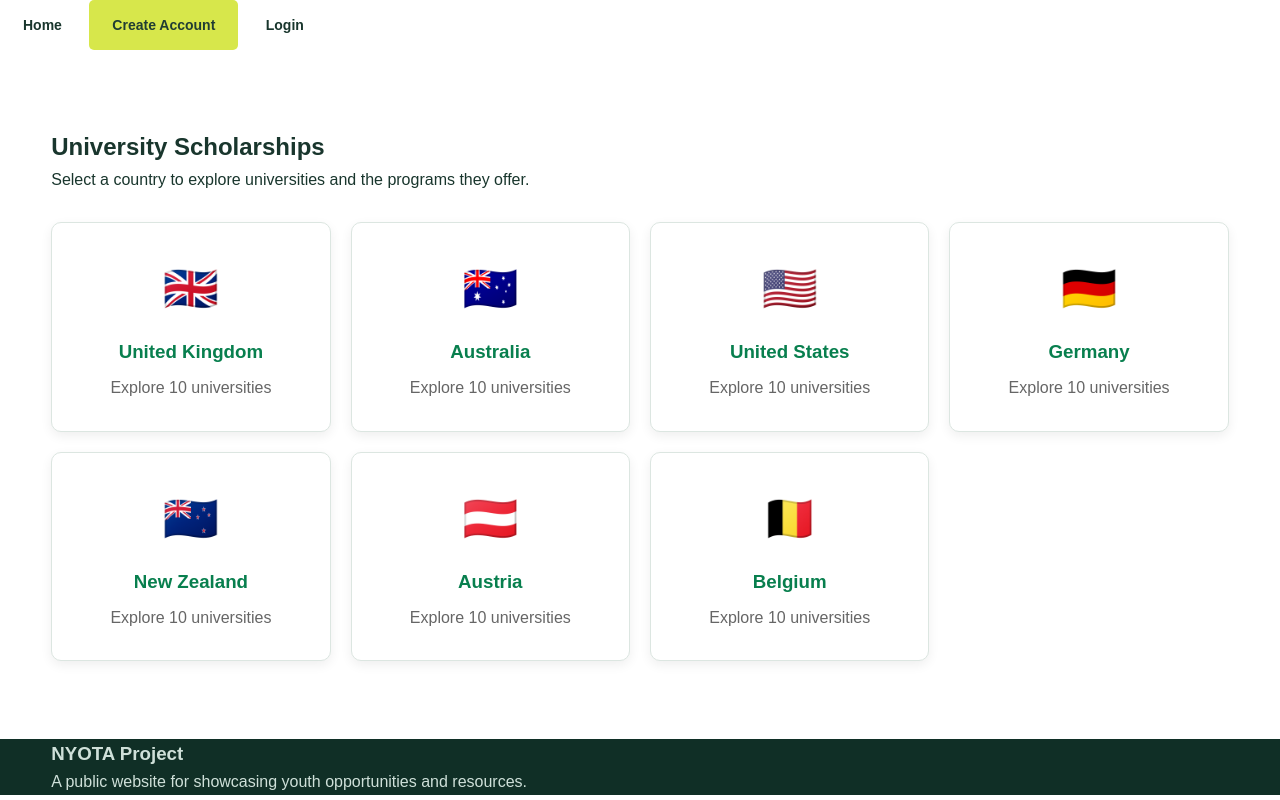
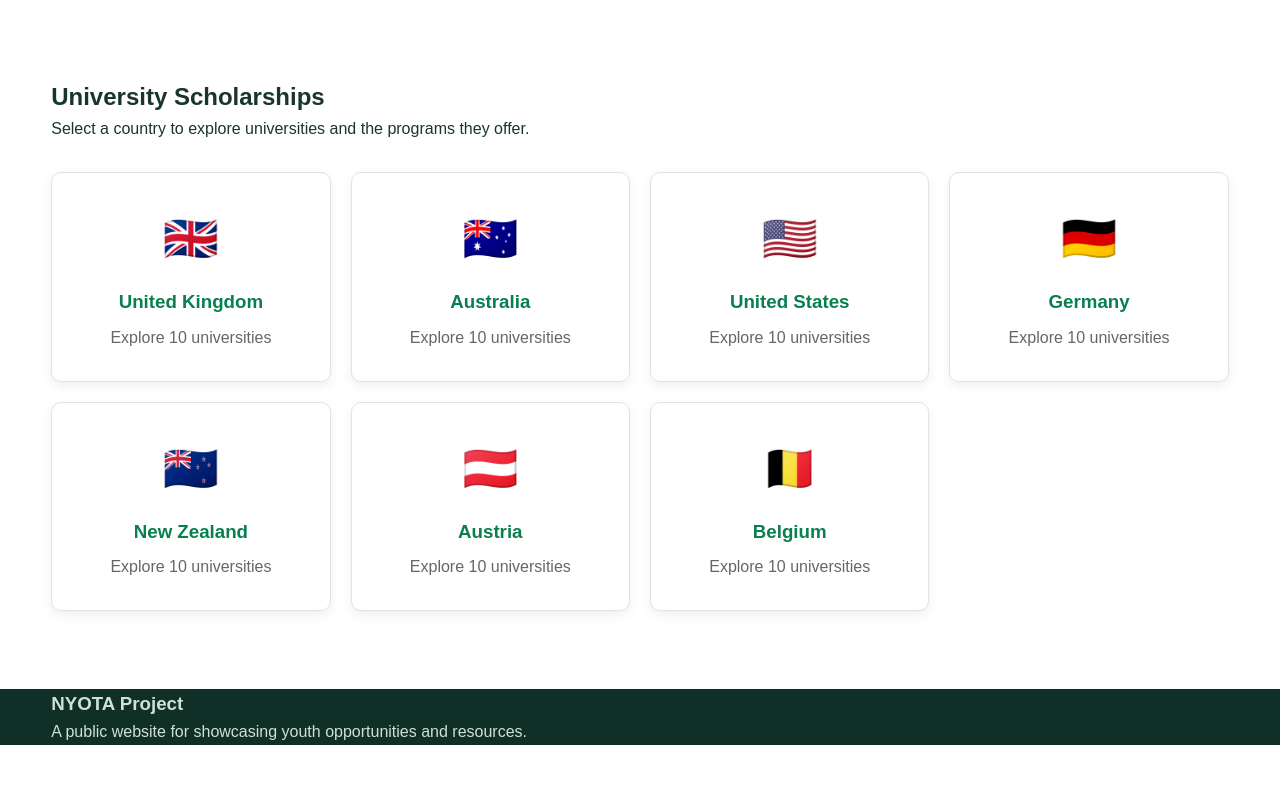
Before and after one commit to 1chain003/nyota-website, a website: page public/university-scholarships.html in a window 1280 px wide. Drawn offline with Linux system fonts and the light colour scheme.

Commit message:
Remove header from university scholarships page

```diff
--- a/public/university-scholarships.html
+++ b/public/university-scholarships.html
@@ -50,15 +50,6 @@
 
 <body>
 
-<header>
-  <div class="nav">
-    <div class="nav-buttons">
-      <a href="index.html" class="btn secondary">Home</a>
-      <a href="register.html" class="btn primary">Create Account</a>
-      <a href="member-login.html" class="btn secondary">Login</a>
-    </div>
-  </div>
-</header>
 
 <main>
 
```
